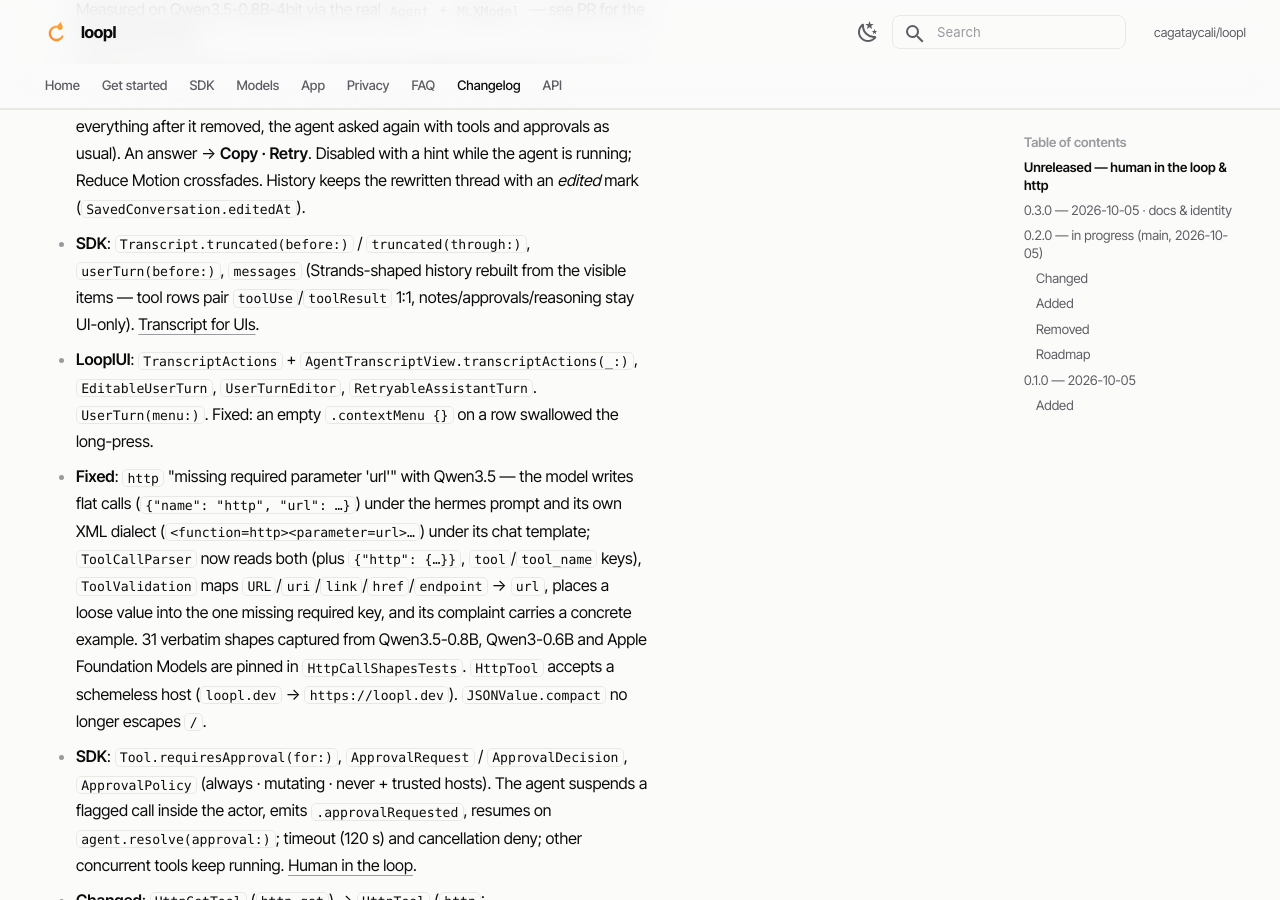
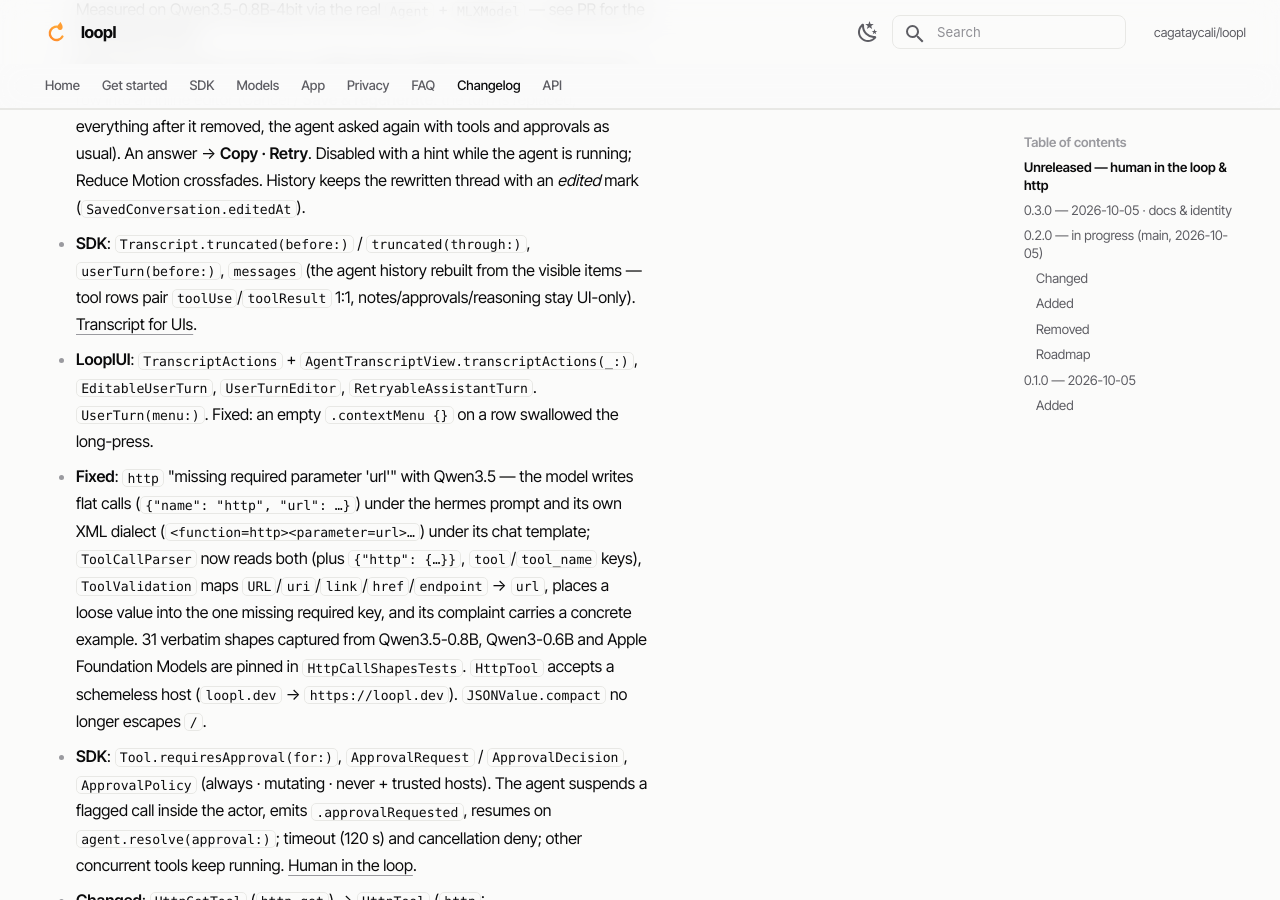
Before and after one commit to cagataycali/loopl, an MkDocs documentation site: the page built from docs/changelog.md, in a window 1280 px wide and 900 px high, scrolled down 1211 px. Built offline with MkDocs 1.6.1 and Material for MkDocs 9.7.7, drawn with Linux system fonts in a browser that asks for light colours.

Commit message:
docs: two 'Strands-shaped' leftovers from #49 → 'agent history'; check_symbols.sh fails on any 'Strands' in docs/README/mkdocs.yml

```diff
--- a/docs/changelog.md
+++ b/docs/changelog.md
@@ -20,7 +20,7 @@
 - **Removed**: every repeat heuristic. `RepeatBreaker` (identical call in consecutive cycles refused, two refusals ended the turn) and `ToolCallRepeatGuard` (an already-answered call vetoed in the stream gate; the Apple FM runtime re-asked once when that left the turn empty) are gone, with `ToolCallStreamGate(suppress:)`. The loop has no heuristics: a call the model issues is a call that runs, and the model decides what to do next from complete, honest tool results — including errors, which name the missing or wrong argument. Owner decision 2026-10-06.
 - **Fixed**: a failed tool call was invisible to the model. No chat template renders `ToolResult.status` (Qwen3 / Qwen3.5 / Gemma / Llama print `content` only; the `<tool_response>` fold and the Apple FM transcript did the same), so a small model saw `missing required parameter 'url'…` as just another result and re-issued the identical call. Every prompt path now renders errors through `ToolResult.promptContent` — text starts with `ERROR: `, the fold adds `status="error"` — and validation errors end with `Fix the arguments and call the tool again, or answer the user without it.` (`ToolResult.retryHint`). Apple FM stays in call mode after an errored cycle instead of being told "tools have already been run for you, answer in plain text" (which forbade a corrected retry). Measured on Qwen3.5-0.8B-4bit via the real `Agent` + `MLXModel` — see PR for the before/after table.
 - **App**: hold a message. A user row → **Edit · Copy · Delete from here**; Edit turns the row into an inline editor (Cancel / **Save & regenerate**: the turn is replaced, everything after it removed, the agent asked again with tools and approvals as usual). An answer → **Copy · Retry**. Disabled with a hint while the agent is running; Reduce Motion crossfades. History keeps the rewritten thread with an *edited* mark (`SavedConversation.editedAt`).
-- **SDK**: `Transcript.truncated(before:)` / `truncated(through:)`, `userTurn(before:)`, `messages` (Strands-shaped history rebuilt from the visible items — tool rows pair `toolUse`/`toolResult` 1:1, notes/approvals/reasoning stay UI-only). [Transcript for UIs](sdk/hooks.md#editing-a-message-after-the-fact).
+- **SDK**: `Transcript.truncated(before:)` / `truncated(through:)`, `userTurn(before:)`, `messages` (the agent history rebuilt from the visible items — tool rows pair `toolUse`/`toolResult` 1:1, notes/approvals/reasoning stay UI-only). [Transcript for UIs](sdk/hooks.md#editing-a-message-after-the-fact).
 - **LooplUI**: `TranscriptActions` + `AgentTranscriptView.transcriptActions(_:)`, `EditableUserTurn`, `UserTurnEditor`, `RetryableAssistantTurn`. `UserTurn(menu:)`. Fixed: an empty `.contextMenu {}` on a row swallowed the long-press.
 - **Fixed**: `http` "missing required parameter 'url'" with Qwen3.5 — the model writes flat calls (`{"name": "http", "url": …}`) under the hermes prompt and its own XML dialect (`<function=http><parameter=url>…`) under its chat template; `ToolCallParser` now reads both (plus `{"http": {…}}`, `tool`/`tool_name` keys), `ToolValidation` maps `URL`/`uri`/`link`/`href`/`endpoint` → `url`, places a loose value into the one missing required key, and its complaint carries a concrete example. 31 verbatim shapes captured from Qwen3.5-0.8B, Qwen3-0.6B and Apple Foundation Models are pinned in `HttpCallShapesTests`. `HttpTool` accepts a schemeless host (`loopl.dev` → `https://loopl.dev`). `JSONValue.compact` no longer escapes `/`.
 - **SDK**: `Tool.requiresApproval(for:)`, `ApprovalRequest` / `ApprovalDecision`, `ApprovalPolicy` (always · mutating · never + trusted hosts). The agent suspends a flagged call inside the actor, emits `.approvalRequested`, resumes on `agent.resolve(approval:)`; timeout (120 s) and cancellation deny; other concurrent tools keep running. [Human in the loop](sdk/hitl.md).
```
Also changed, not shown: docs/sdk/hooks.md (+1 -1 lines), 1 other file.
